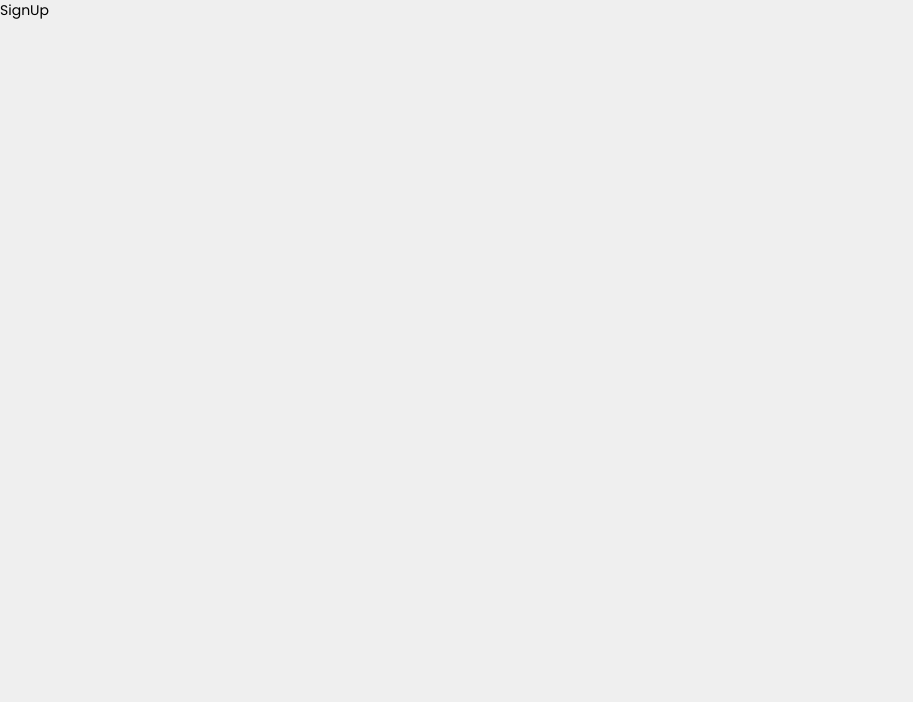
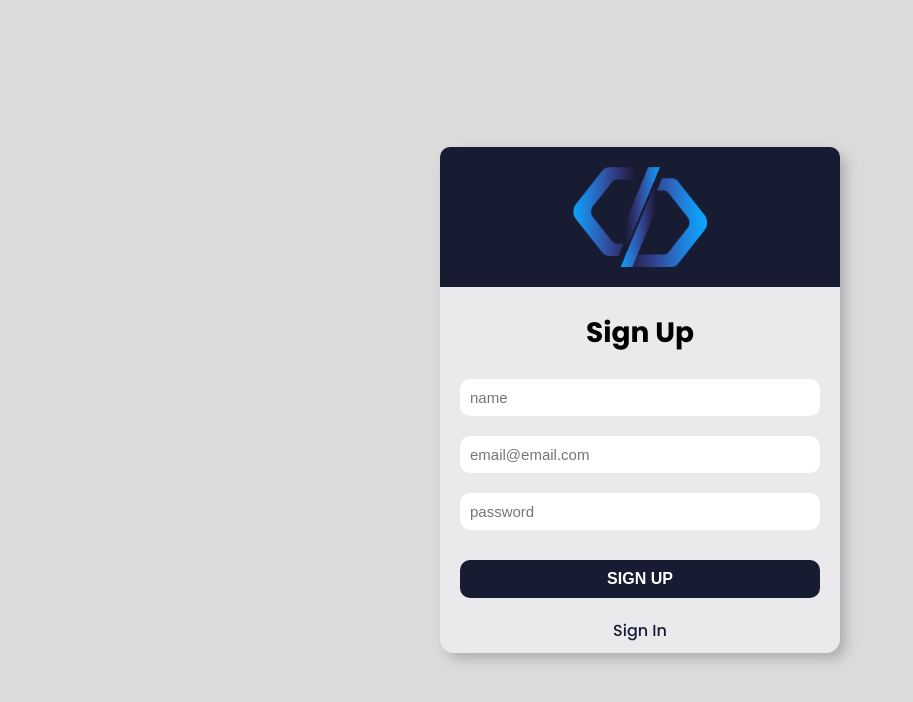
Before and after one commit to Vinicius0422/ticket-system-reactJs, a React (Vite) app: page /register in a window 1280 px wide. Shown: the top 702 px of the page, without its empty margins (0-913 px from the left). Built offline with nearby package versions, Linux system fonts and the light colour scheme.

Commit message:
feat: crating sign up page

```diff
--- a/src/pages/signUp/index.jsx
+++ b/src/pages/signUp/index.jsx
@@ -1,6 +1,31 @@
+import { useState } from "react"
+import { Link } from "react-router-dom"
+
+import logo from '../../assets/logo.png'
+
 
 export const SignUp = () => {
+    const [name, setName] = useState('')
+    const [email, setEmail] = useState('')
+    const [password, setPassword] = useState('')
+
+
     return(
-        <div>SignUp</div>
+        <div className="login-container">
+            <div className="login-area">
+                <div className="login-logo">
+                    <img src={logo} alt="System logo"/>
+                </div>
+                <h1>Sign Up</h1>
+                <form action='submit'>
+                    <input type='text' placeholder='name' value={name} onChange={(e) => setName(e.target.value)}/>
+                    <input type='email' placeholder='email@email.com' value={email} onChange={(e) => setEmail(e.target.value)}/>
+                    <input type='password' placeholder='password' value={password} onChange={(e) => setPassword(e.target.value)} />
+
+                    <button type='submit'>Sign Up</button>
+                </form>
+                <Link to='/'>Sign In</Link>
+            </div>
+        </div>
     )
 }
```
